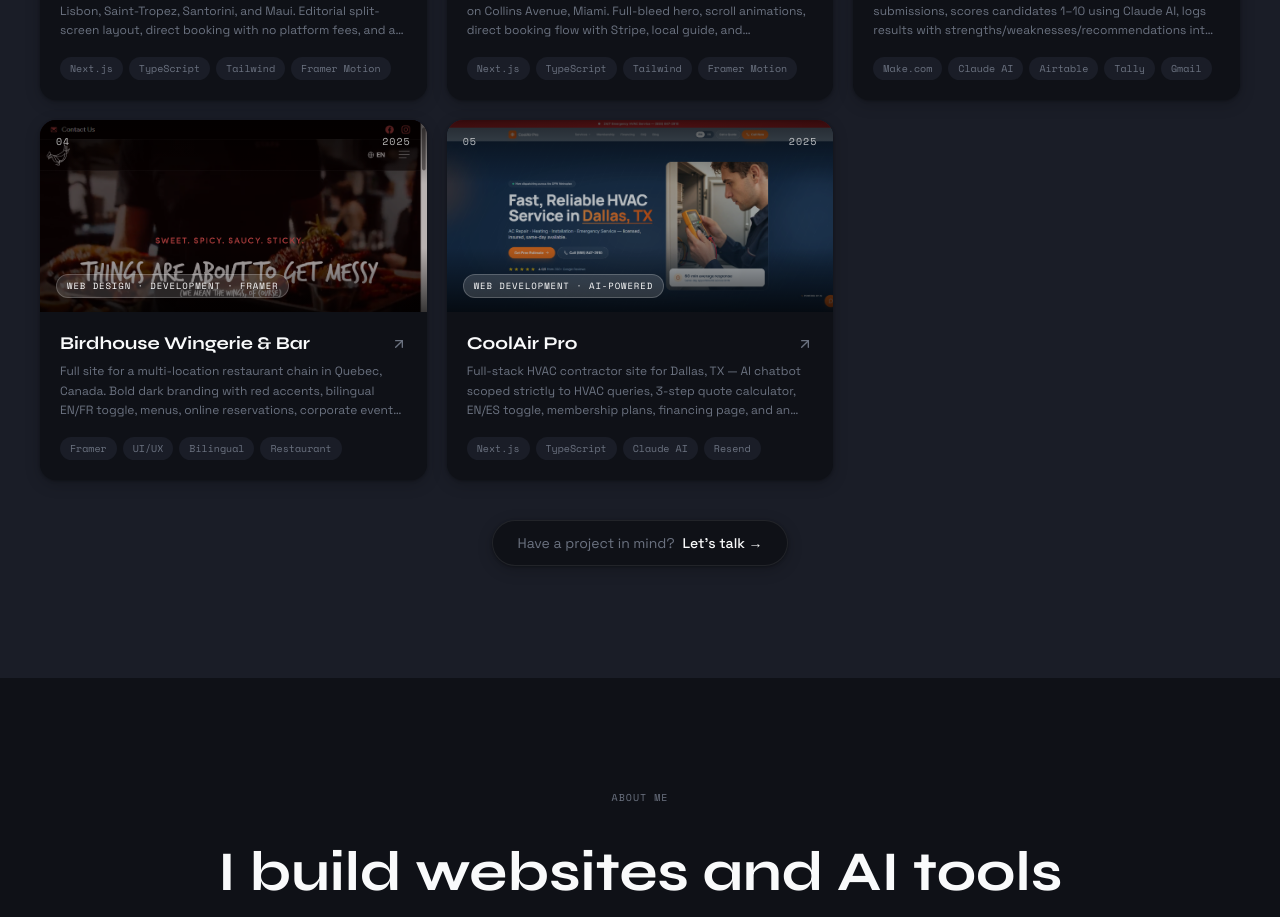
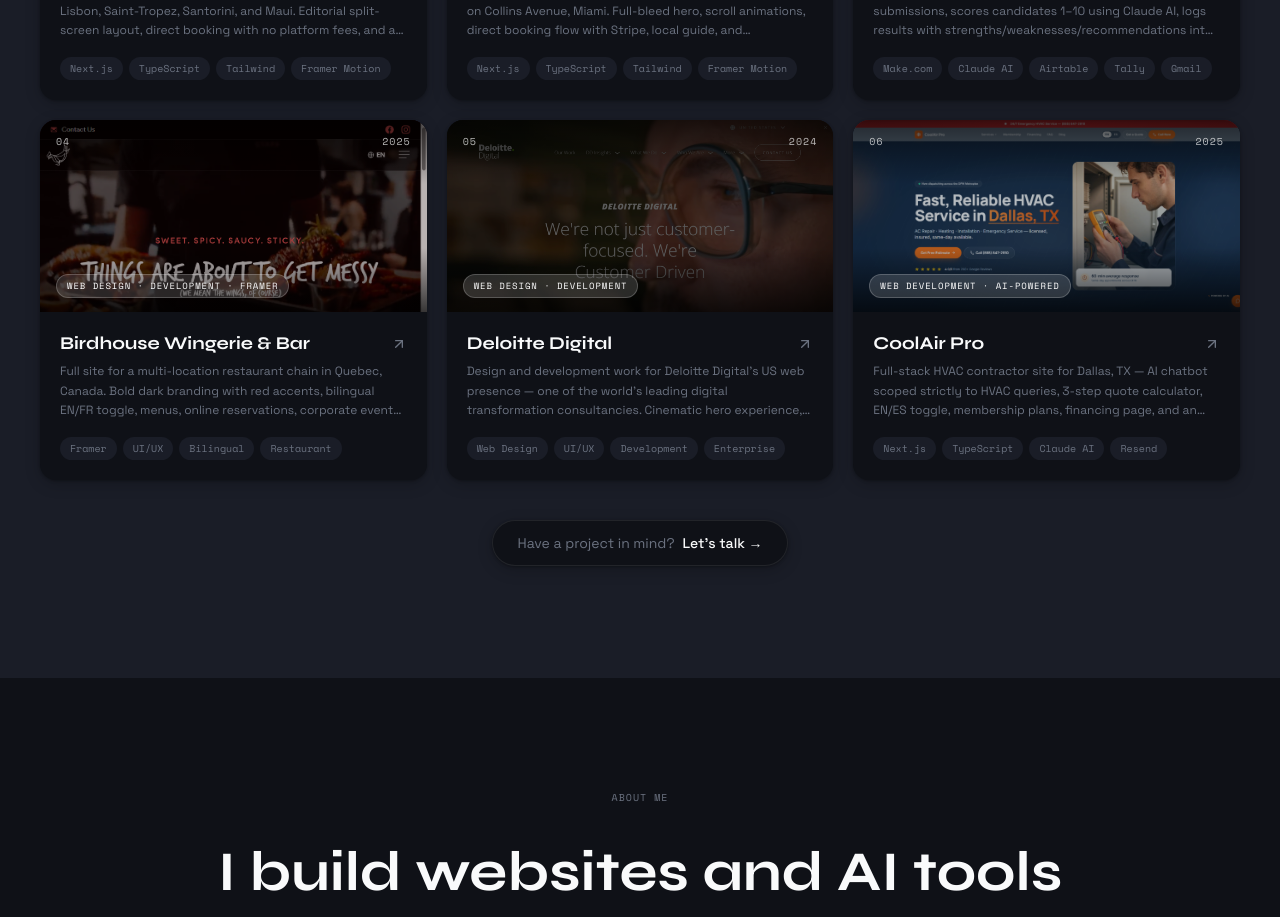
Before and after one commit to heisenvirg/vjg, a Next.js app: page / in a window 1280 px wide. Shown: the part 2406-3323 px from the top of the page. Built offline with nearby package versions, Linux system fonts and the light colour scheme.

Commit message:
feat: add Deloitte Digital project

```diff
--- a/src/components/sections/Projects.tsx
+++ b/src/components/sections/Projects.tsx
@@ -84,7 +84,21 @@
   },
   {
     num: "05",
+    title: "Deloitte Digital",
+    category: "Web Design · Development",
+    year: "2024",
+    desc: "Design and development work for Deloitte Digital's US web presence — one of the world's leading digital transformation consultancies. Cinematic hero experience, structured service and insights architecture, and enterprise-grade UI.",
+    tags: ["Web Design", "UI/UX", "Development", "Enterprise"],
+    color: "bg-[#0A0A0A]",
+    accent: "#86BC25",
+    image: "/deloitte-digital.png",
+    href: "https://www.deloittedigital.com/us/en.html",
+    filters: ["Web Design", "Web Dev"],
+  },
+  {
+    num: "06",
     title: "CoolAir Pro",
+
     category: "Web Development · AI-Powered",
     year: "2025",
     desc: "Full-stack HVAC contractor site for Dallas, TX — AI chatbot scoped strictly to HVAC queries, 3-step quote calculator, EN/ES toggle, membership plans, financing page, and an admin dashboard with lead management and CSV export.",
```
Also changed, not shown: public/deloitte-digital.png (added).
